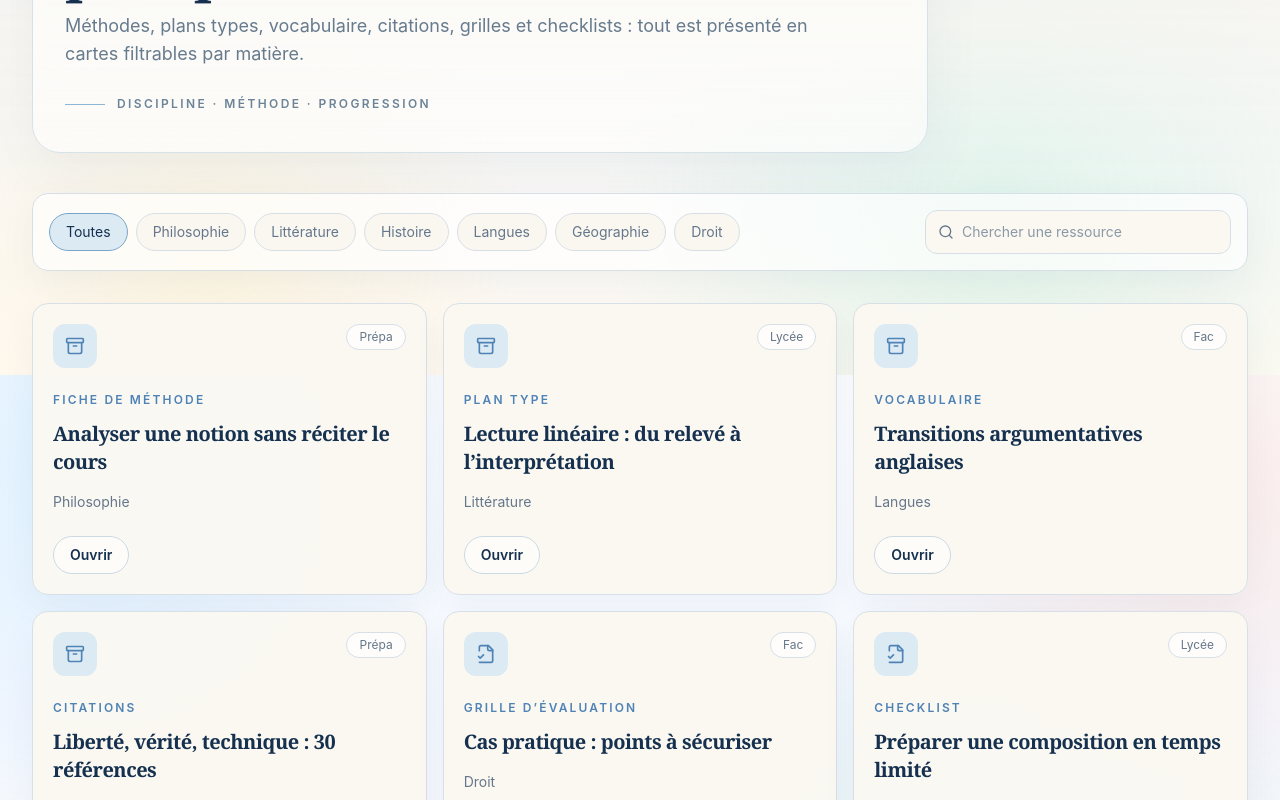
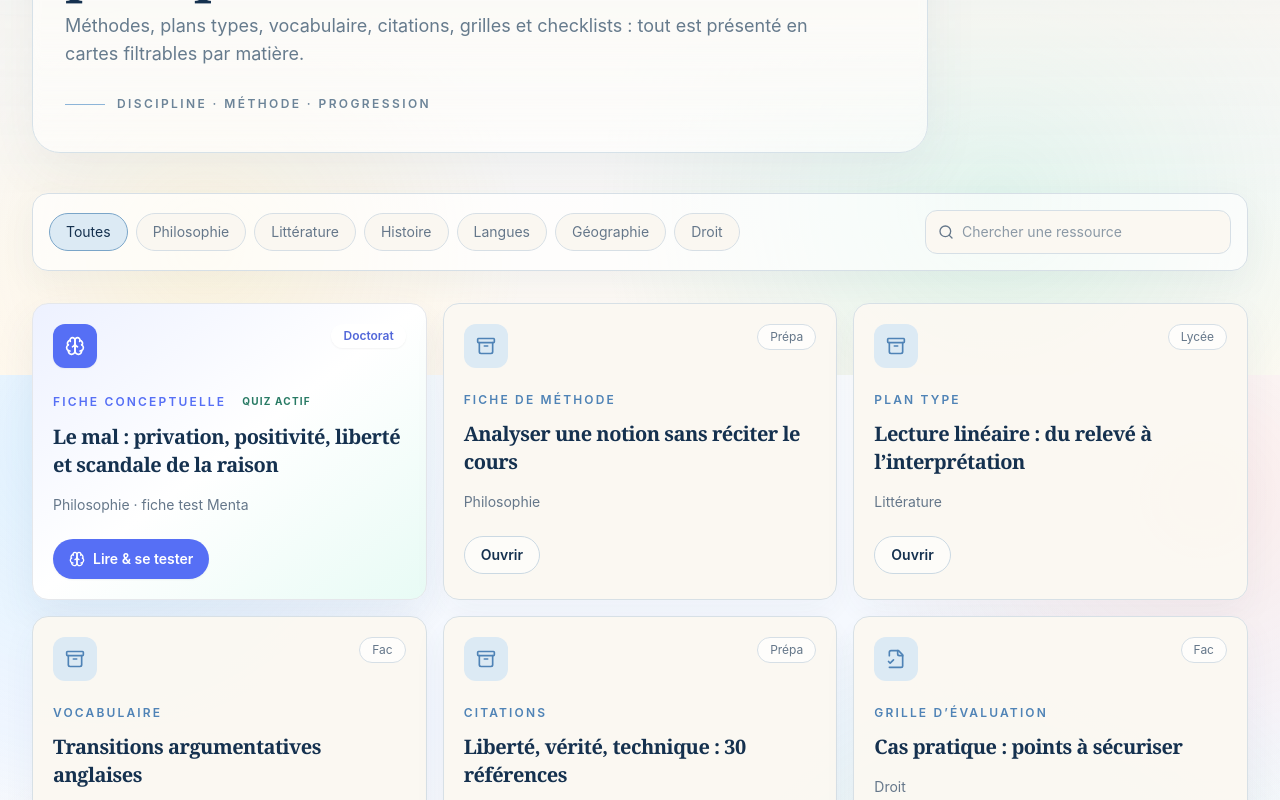
Before and after one commit to kevo13-web/Menta-Prepa-, a Next.js app: page /fiches in a window 1280 px wide. Shown: the part 425-1225 px from the top of the page. Built offline with nearby package versions, Linux system fonts and the light colour scheme.

Commit message:
Ajoute la fiche quiz de démonstration à la bibliothèque

```diff
--- a/components/ResourceLibrary.tsx
+++ b/components/ResourceLibrary.tsx
@@ -1,7 +1,8 @@
 "use client";
 
+import Link from "next/link";
 import { useMemo, useState } from "react";
-import { Archive, FileCheck2, Search } from "lucide-react";
+import { Archive, Brain, FileCheck2, Search } from "lucide-react";
 import { resources } from "@/data/siteData";
 import { cn } from "@/lib/utils";
 
@@ -17,6 +18,12 @@ export function ResourceLibrary() {
       const haystack = `${resource.title} ${resource.type} ${resource.subject}`.toLowerCase();
       return matchesSubject && haystack.includes(query.toLowerCase());
     });
+  }, [activeSubject, query]);
+
+  const showEvilDemo = useMemo(() => {
+    const subjectMatches = activeSubject === "Toutes" || activeSubject === "Philosophie";
+    const haystack = "le mal philosophie privation positivité liberté augustin kant schelling arendt fiche conceptuelle doctorat quiz rappel actif";
+    return subjectMatches && haystack.includes(query.toLowerCase().trim());
   }, [activeSubject, query]);
 
   return (
@@ -52,6 +59,26 @@ export function ResourceLibrary() {
       </div>
 
       <div className="mt-8 grid gap-4 sm:grid-cols-2 lg:grid-cols-3">
+        {showEvilDemo ? (
+          <article className="group rounded-2xl border border-[#566ff5]/22 bg-gradient-to-br from-[#edf1ff] via-white to-[#e8fbf5] p-5 shadow-[0_16px_42px_rgba(53,82,110,0.08)] transition duration-300 hover:-translate-y-1 hover:shadow-[0_22px_50px_rgba(53,82,110,0.12)]">
+            <div className="mb-6 flex items-start justify-between gap-4">
+              <span className="flex h-11 w-11 items-center justify-center rounded-xl bg-[#566ff5] text-white shadow-sm">
+                <Brain className="h-5 w-5" />
+              </span>
+              <span className="rounded-full bg-white/85 px-3 py-1 text-xs font-semibold text-[#5267d9] shadow-sm">Doctorat</span>
+            </div>
+            <div className="flex flex-wrap items-center gap-2">
+              <p className="text-xs font-semibold uppercase tracking-[0.18em] text-[#566ff5]">Fiche conceptuelle</p>
+              <span className="rounded-full bg-[#58d6b1]/18 px-2 py-0.5 text-[10px] font-bold uppercase tracking-[0.12em] text-[#287a64]">Quiz actif</span>
+            </div>
+            <h3 className="mt-3 font-serif text-xl font-semibold text-frost">Le mal : privation, positivité, liberté et scandale de la raison</h3>
+            <p className="mt-4 text-sm text-muted">Philosophie · fiche test Menta</p>
+            <Link href="/fiches/mal" className="mt-6 inline-flex min-h-10 items-center gap-2 rounded-full bg-[#566ff5] px-4 py-2 text-sm font-semibold text-white shadow-sm transition hover:bg-[#465de4]">
+              <Brain className="h-4 w-4" /> Lire & se tester
+            </Link>
+          </article>
+        ) : null}
+
         {visibleResources.map((resource) => (
           <article
             key={`${resource.subject}-${resource.title}`}
```
